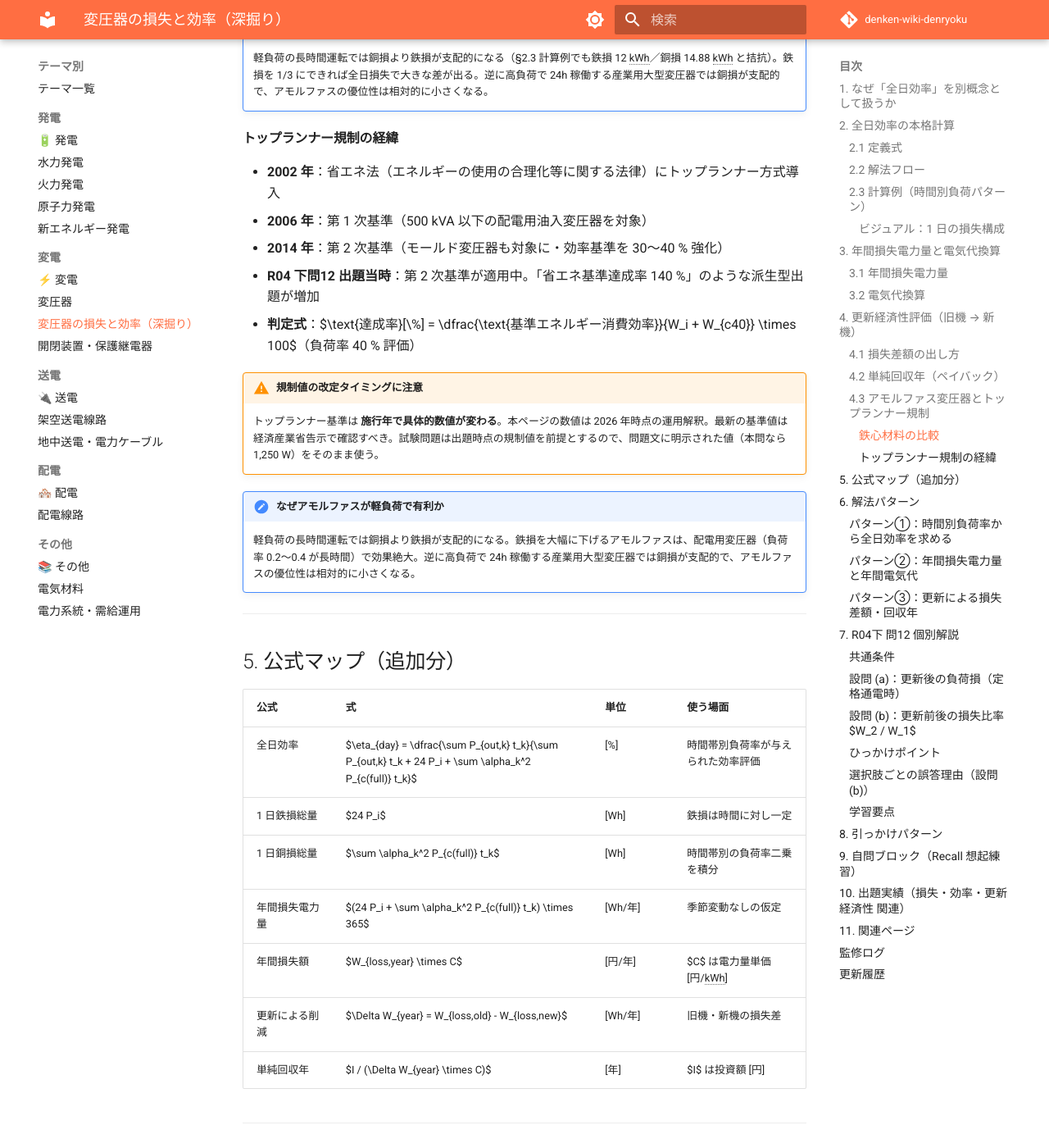
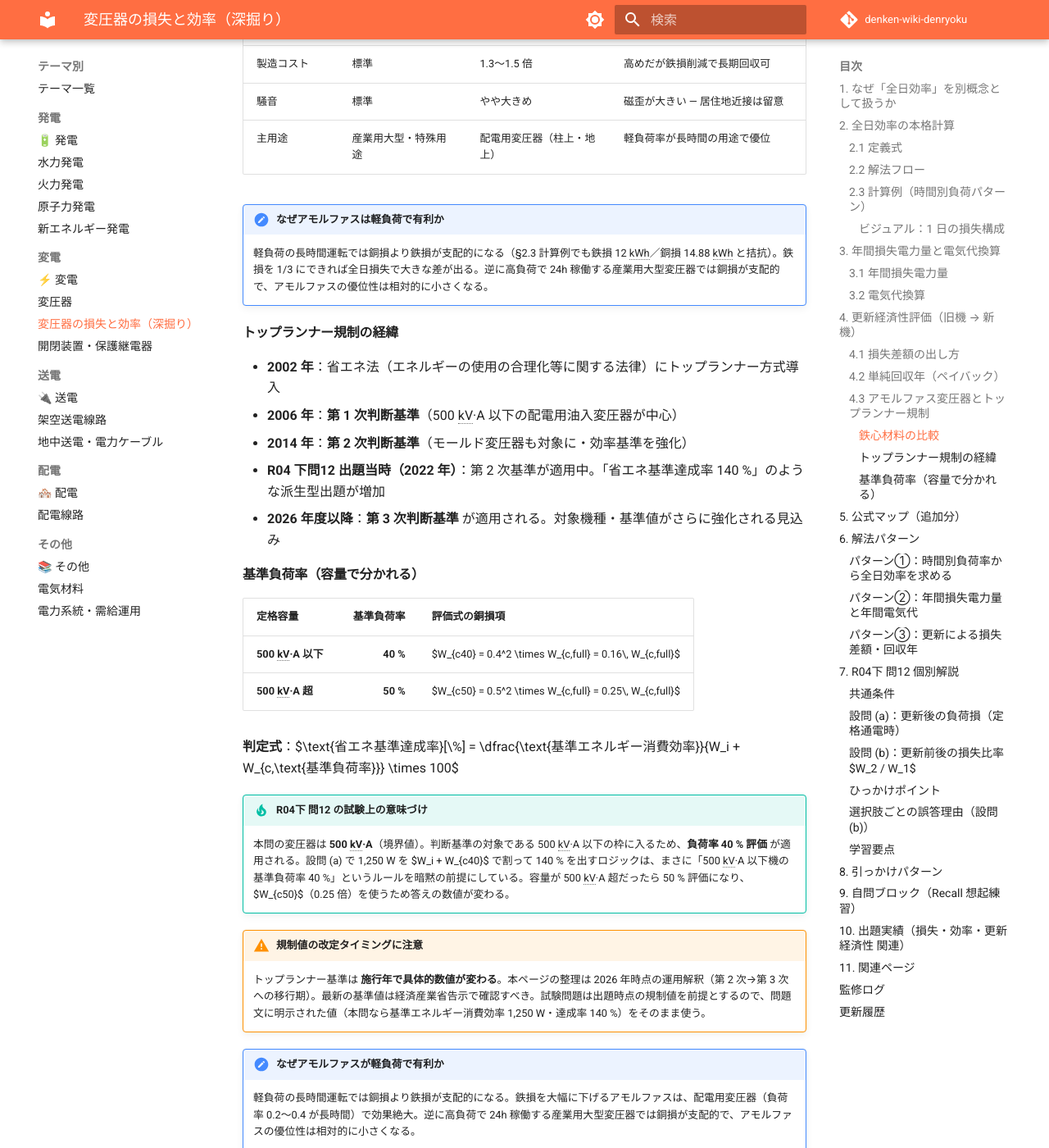
Before and after one commit to kfurufuru/denken-wiki-denryoku, an MkDocs documentation site: the page built from docs/themes/henatsuki-loss.md, in a window 1280 px wide and 1400 px high, scrolled down 5308 px. Shown: the whole window at 82% size. Built offline with MkDocs 1.6.1 and Material for MkDocs 9.7.7, drawn with Linux system fonts in a browser that asks for light colours; comment, search, counter and statistics services are not loaded; some of the changed text lies outside the part shown.

Commit message:
fix(henatsuki): v1.2 ChatGPT指摘6点反映（電圧変動率・定格表記・出典区分・トップランナー第3次）
henatsuki.md：
- §1「不可能」→「実用的でない」表現調整、単相 P=VI に三相 P=√3VIcosθ 補足追加
- §4 効率式を S_n（皮相 [V·A]）ベースに統一：η(α) = αS_n cosθ /（αS_n cosθ + P_i + α²P_c,full）
- §4 電圧変動率 ε_r = P_c / S_n × 100 に修正（P_rated 表記の W/VA 混同を解消）+ W/VA 単位統一の警告追加
- §5 パターン①②例題を S_n × α × cosθ ベースに書き直し（定格容量 10 kV·A・力率 1.0 を明示）
- §5.5 並行運転条件を 4 → 7 点に補強（位相変位・結線方式群・%R:%X 比 を追加）
- 「容量比どおりに分担されない」の初学者向け井戸イメージ tip 追加
- P_{c(full)} → P_{c,full} に表記揺れ解消

henatsuki-loss.md：
- §2.1 全日効率定義式に S_n を明示・負荷率は皮相基準と注記追加
- §2.3 計算例タイトルを S_n = 100 kV·A に修正
- §4.3 トップランナー第 3 次判断基準（2026 年度以降）と基準負荷率（500 kV·A 以下 40 %／超 50 %）を追記
- §4.3 R04下問12 が 500 kV·A 機なので 40 % 評価が暗黙適用される試験上の意味づけを追加
- §7 出典区分を明確化：一次ソース＝電気技術者試験センター公表問題、参考解説サイト＝電験王/やくとく
- 監修ログを同方針で書き直し（試験センターを一次ソースに格上げ）
- P_{c(full)} → P_{c,full} に表記揺れ解消

Co-Authored-By: Claude Opus 4.7 <noreply@anthropic.com>

```diff
--- a/docs/themes/henatsuki-loss.md
+++ b/docs/themes/henatsuki-loss.md
@@ -49,20 +49,25 @@ related_themes: [変圧器（基礎ハブ）, 配電線路, 電力系統・需
 
 ### 2.1 定義式
 
-$$\eta_{day} = \frac{\displaystyle \sum_k P_{out,k}\,t_k}{\displaystyle \sum_k P_{out,k}\,t_k \;+\; P_i \cdot 24 \;+\; \sum_k \alpha_k^2 P_{c(full)}\,t_k} \times 100 \quad [\%]$$
+$$\eta_{day} = \frac{\displaystyle \sum_k P_{out,k}\,t_k}{\displaystyle \sum_k P_{out,k}\,t_k \;+\; P_i \cdot 24 \;+\; \sum_k \alpha_k^2 P_{c,full}\,t_k} \times 100 \quad [\%]$$
 
-- $P_{out,k}$：時間帯 $k$ の出力 [W]（= 定格 $P_{rated} \times \alpha_k \times \cos\theta$）
-- $\alpha_k$：時間帯 $k$ の負荷率（0〜1）
+- $P_{out,k} = S_n \times \alpha_k \times \cos\theta$：時間帯 $k$ の出力 [W]
+- $S_n$：**定格容量 [V·A]**（皮相）— 例：500 kV·A、100 kV·A 等
+- $\alpha_k$：時間帯 $k$ の負荷率（0〜1・**皮相基準** $\alpha = S/S_n$）
+- $\cos\theta$：負荷力率
 - $t_k$：時間帯 $k$ の時間 [h]、$\sum t_k = 24$ h
 - $P_i$：鉄損 [W]（一定）
-- $P_{c(full)}$：定格時の銅損 [W]
+- $P_{c,full}$：定格時の銅損 [W]
+
+!!! note "負荷率は皮相 [kV·A] 基準"
+    変圧器の定格は皮相電力 $S_n$ [V·A] で与えられる。負荷率も皮相基準で、有効電力 $P_{out}$ [W] から負荷率を出すときは **力率で割って皮相に戻す**：$\alpha = P_{out}/(S_n \cos\theta)$。これを忘れて $P_{out}/S_n$ で計算すると力率分だけズレる（§7 R04下問12 (b) の罠①参照）。
 
 ### 2.2 解法フロー
 
 1. **時間別の負荷率と時間** を表に整理
 2. **出力電力量** $\sum P_{out,k} t_k$ を集計 [Wh]
 3. **鉄損総量** $24 P_i$ [Wh]（負荷率に依らず一定）
-4. **銅損総量** $\sum \alpha_k^2 P_{c(full)} t_k$ [Wh]
+4. **銅損総量** $\sum \alpha_k^2 P_{c,full} t_k$ [Wh]
 5. 定義式に代入
 
 ### 2.3 計算例（時間別負荷パターン）
@@ -113,7 +118,7 @@ $$\eta_{day} = \frac{\displaystyle \sum_k P_{out,k}\,t_k}{\displaystyle \sum_k P
 
 ---
 
-定格 100 kVA、力率 1.0、鉄損 $P_i = 500$ W、定格銅損 $P_{c(full)} = 1500$ W の変圧器を、次の負荷パターンで運転する：
+定格容量 $S_n = 100$ kV·A、力率 $\cos\theta = 1.0$、鉄損 $P_i = 500$ W、定格銅損 $P_{c,full} = 1500$ W の変圧器を、次の負荷パターンで運転する（力率 1.0 のため $P_{out} = S_n \alpha$ で W と V·A が偶然一致するケース）：
 
 | 時間帯 | 時間 $t_k$ [h] | 負荷率 $\alpha_k$ | 出力 $P_{out,k}$ [kW] |
 |---|---:|---:|---:|
@@ -131,7 +136,7 @@ $$24 P_i = 24 \times 500 = 12{,}000 \text{ Wh} = 12 \text{ kWh}$$
 
 **ステップ 3：銅損総量**
 
-$$\sum \alpha_k^2 P_{c(full)} t_k = (0.2^2 \times 8 + 0.6^2 \times 10 + 1.0^2 \times 6) \times 1500$$
+$$\sum \alpha_k^2 P_{c,full} t_k = (0.2^2 \times 8 + 0.6^2 \times 10 + 1.0^2 \times 6) \times 1500$$
 
 $$= (0.32 + 3.6 + 6.0) \times 1500 = 9.92 \times 1500 = 14{,}880 \text{ Wh} \approx 14.88 \text{ kWh}$$
 
@@ -152,7 +157,7 @@ $$\eta_{day} = \frac{1360}{1360 + 12 + 14.88} \times 100 = \frac{1360}{1386.88}
 
 1 日の損失を 365 日に拡張する。負荷パターンが季節で変わらないと仮定すると：
 
-$$W_{loss,year} = (24 P_i + \sum \alpha_k^2 P_{c(full)} t_k) \times 365 \quad [\text{Wh/年}]$$
+$$W_{loss,year} = (24 P_i + \sum \alpha_k^2 P_{c,full} t_k) \times 365 \quad [\text{Wh/年}]$$
 
 上記計算例なら $W_{loss,year} = (12 + 14.88) \times 365 = 9{,}811$ kWh/年。
 
@@ -203,13 +208,25 @@ $$\text{単純回収年} = \frac{I}{\Delta W_{year} \times C} \quad [\text{年}]
 #### トップランナー規制の経緯
 
 - **2002 年**：省エネ法（エネルギーの使用の合理化等に関する法律）にトップランナー方式導入
-- **2006 年**：第 1 次基準（500 kVA 以下の配電用油入変圧器を対象）
-- **2014 年**：第 2 次基準（モールド変圧器も対象に・効率基準を 30〜40 % 強化）
-- **R04 下問12 出題当時**：第 2 次基準が適用中。「省エネ基準達成率 140 %」のような派生型出題が増加
-- **判定式**：$\text{達成率}[\%] = \dfrac{\text{基準エネルギー消費効率}}{W_i + W_{c40}} \times 100$（負荷率 40 % 評価）
+- **2006 年**：**第 1 次判断基準**（500 kV·A 以下の配電用油入変圧器が中心）
+- **2014 年**：**第 2 次判断基準**（モールド変圧器も対象に・効率基準を強化）
+- **R04 下問12 出題当時（2022 年）**：第 2 次基準が適用中。「省エネ基準達成率 140 %」のような派生型出題が増加
+- **2026 年度以降**：**第 3 次判断基準** が適用される。対象機種・基準値がさらに強化される見込み
+
+#### 基準負荷率（容量で分かれる）
+
+| 定格容量 | 基準負荷率 | 評価式の銅損項 |
+|---|---:|---|
+| **500 kV·A 以下** | **40 %** | $W_{c40} = 0.4^2 \times W_{c,full} = 0.16\, W_{c,full}$ |
+| **500 kV·A 超** | **50 %** | $W_{c50} = 0.5^2 \times W_{c,full} = 0.25\, W_{c,full}$ |
+
+**判定式**：$\text{省エネ基準達成率}[\%] = \dfrac{\text{基準エネルギー消費効率}}{W_i + W_{c,\text{基準負荷率}}} \times 100$
+
+!!! tip "R04下 問12 の試験上の意味づけ"
+    本問の変圧器は **500 kV·A**（境界値）。判断基準の対象である 500 kV·A 以下の枠に入るため、**負荷率 40 % 評価** が適用される。設問 (a) で 1,250 W を $W_i + W_{c40}$ で割って 140 % を出すロジックは、まさに「500 kV·A 以下機の基準負荷率 40 %」というルールを暗黙の前提にしている。容量が 500 kV·A 超だったら 50 % 評価になり、$W_{c50}$（0.25 倍）を使うため答えの数値が変わる。
 
 !!! warning "規制値の改定タイミングに注意"
-    トップランナー基準は **施行年で具体的数値が変わる**。本ページの数値は 2026 年時点の運用解釈。最新の基準値は経済産業省告示で確認すべき。試験問題は出題時点の規制値を前提とするので、問題文に明示された値（本問なら 1,250 W）をそのまま使う。
+    トップランナー基準は **施行年で具体的数値が変わる**。本ページの整理は 2026 年時点の運用解釈（第 2 次→第 3 次への移行期）。最新の基準値は経済産業省告示で確認すべき。試験問題は出題時点の規制値を前提とするので、問題文に明示された値（本問なら基準エネルギー消費効率 1,250 W・達成率 140 %）をそのまま使う。
 
 !!! note "なぜアモルファスが軽負荷で有利か"
     軽負荷の長時間運転では銅損より鉄損が支配的になる。鉄損を大幅に下げるアモルファスは、配電用変圧器（負荷率 0.2〜0.4 が長時間）で効果絶大。逆に高負荷で 24h 稼働する産業用大型変圧器では銅損が支配的で、アモルファスの優位性は相対的に小さくなる。
@@ -220,10 +237,10 @@ $$\text{単純回収年} = \frac{I}{\Delta W_{year} \times C} \quad [\text{年}]
 
 | 公式 | 式 | 単位 | 使う場面 |
 |---|---|---|---|
-| 全日効率 | $\eta_{day} = \dfrac{\sum P_{out,k} t_k}{\sum P_{out,k} t_k + 24 P_i + \sum \alpha_k^2 P_{c(full)} t_k}$ | [%] | 時間帯別負荷率が与えられた効率評価 |
+| 全日効率 | $\eta_{day} = \dfrac{\sum P_{out,k} t_k}{\sum P_{out,k} t_k + 24 P_i + \sum \alpha_k^2 P_{c,full} t_k}$ | [%] | 時間帯別負荷率が与えられた効率評価 |
 | 1 日鉄損総量 | $24 P_i$ | [Wh] | 鉄損は時間に対し一定 |
-| 1 日銅損総量 | $\sum \alpha_k^2 P_{c(full)} t_k$ | [Wh] | 時間帯別の負荷率二乗を積分 |
-| 年間損失電力量 | $(24 P_i + \sum \alpha_k^2 P_{c(full)} t_k) \times 365$ | [Wh/年] | 季節変動なしの仮定 |
+| 1 日銅損総量 | $\sum \alpha_k^2 P_{c,full} t_k$ | [Wh] | 時間帯別の負荷率二乗を積分 |
+| 年間損失電力量 | $(24 P_i + \sum \alpha_k^2 P_{c,full} t_k) \times 365$ | [Wh/年] | 季節変動なしの仮定 |
 | 年間損失額 | $W_{loss,year} \times C$ | [円/年] | $C$ は電力量単価 [円/kWh] |
 | 更新による削減 | $\Delta W_{year} = W_{loss,old} - W_{loss,new}$ | [Wh/年] | 旧機・新機の損失差 |
 | 単純回収年 | $I / (\Delta W_{year} \times C)$ | [年] | $I$ は投資額 [円] |
@@ -261,8 +278,10 @@ $$\text{単純回収年} = \frac{I}{\Delta W_{year} \times C} \quad [\text{年}]
 
 ## 7. R04下 問12 個別解説
 
-!!! note "出典"
-    R04年度下期 法規 問12（出題：2022年9月／配点：B 問題）。一次ソース：[denken-ou.com](https://denken-ou.com/houkir4-2-12/)・[yaku-tik.com](https://yaku-tik.com/denken/r4s-h12/) で 2 ソース照合済み（2026-05-16）。
+!!! note "出典区分"
+    **一次ソース（公式）**：[一般財団法人 電気技術者試験センター](https://www.shiken.or.jp/)公表の R04 年度下期 第三種電気主任技術者試験 法規科目 問12（出題：2022 年 9 月／配点：B 問題）。
+
+    **参考解説サイト（解説照合用）**：[電験王（denken-ou.com）](https://denken-ou.com/houkir4-2-12/)・[やくとく（yaku-tik.com）](https://yaku-tik.com/denken/r4s-h12/) — 正答 (a)(5)・(b)(3) を 2 サイトで一致確認（2026-05-16）。問題文・選択肢は試験センター公表問題を正本とする。
 
 ### 共通条件
 
@@ -372,7 +391,7 @@ $$\text{単純回収年} = \frac{I}{\Delta W_{year} \times C} \quad [\text{年}]
     深夜・休日が長い設備で鉄損を見落とすと、年間損失の半分以上を取りこぼす。「鉄損は無負荷でもかかる損失」を忘れない。
 
 !!! warning "引っかけ②：銅損を負荷率の一次（×α）で計算する"
-    銅損は $\alpha^2 P_{c(full)}$。負荷率 0.5 のとき銅損は **1/4**（半分ではない）。直感に反するため必ず二乗を意識する。
+    銅損は $\alpha^2 P_{c,full}$。負荷率 0.5 のとき銅損は **1/4**（半分ではない）。直感に反するため必ず二乗を意識する。
 
 !!! warning "引っかけ③：「最大効率になる負荷率」と「全日効率最大になる負荷パターン」を混同"
     瞬時効率最大は $P_i = \alpha^2 P_c$（[基礎ハブの解法パターン②](henatsuki.md)）。全日効率最大は **24h の負荷パターン全体** で評価する別概念。軽負荷時間が長ければ鉄損の小さい機種が有利。
@@ -390,10 +409,10 @@ $$\text{単純回収年} = \frac{I}{\Delta W_{year} \times C} \quad [\text{年}]
     鉄損は印加電圧と周波数で決まる磁束密度の変化に起因する（ヒステリシス損＋渦電流損）。負荷電流が変わっても一次電圧が一定なら磁束密度も一定。よって鉄損は変わらない。これが「無負荷損」とも呼ばれる理由。
 
 ??? question "Q2：なぜ銅損は負荷率の二乗に比例するのか？"
-    銅損は $I^2 R$。電流 $I$ が負荷率 $\alpha$ に比例（$I = \alpha I_{rated}$）するから、$P_c(\alpha) = (\alpha I_{rated})^2 R = \alpha^2 P_{c(full)}$。二乗の根源は「電力 = 電流の二乗 × 抵抗」のジュール熱式。
+    銅損は $I^2 R$。電流 $I$ が負荷率 $\alpha$ に比例（$I = \alpha I_{rated}$）するから、$P_c(\alpha) = (\alpha I_{rated})^2 R = \alpha^2 P_{c,full}$。二乗の根源は「電力 = 電流の二乗 × 抵抗」のジュール熱式。
 
 ??? question "Q3：瞬時効率最大の条件は何か？ なぜそれで最大になるか？"
-    $P_i = \alpha^2 P_{c(full)}$、すなわち鉄損 = 銅損 のとき効率最大。効率式 $\eta(\alpha)$ を $\alpha$ で微分して 0 を解くと得られる。直感的には固定損（鉄損）と変動損（銅損）が等しいとき全損失に対する出力割合が最大化される。
+    $P_i = \alpha^2 P_{c,full}$、すなわち鉄損 = 銅損 のとき効率最大。効率式 $\eta(\alpha)$ を $\alpha$ で微分して 0 を解くと得られる。直感的には固定損（鉄損）と変動損（銅損）が等しいとき全損失に対する出力割合が最大化される。
 
 ??? question "Q4：全日効率と瞬時効率の違いは？"
     瞬時効率は **特定の負荷率 1 点** での効率値。全日効率は **24h の負荷パターン全体** を積分した効率で、鉄損は時間ぶん常時かかり銅損は負荷率二乗で振れる。軽負荷時間が長い設備では鉄損の小さい機種（アモルファスなど）が有利。
@@ -436,10 +455,13 @@ $$\text{単純回収年} = \frac{I}{\Delta W_{year} \times C} \quad [\text{年}]
 ## 監修ログ
 
 - **作成日**：2026-05-16
-- **一次ソース**：[変圧器（基礎ハブ）](henatsuki.md)（既存・損失/効率セクション v1.0）・電気事業法施行規則・省エネ法トップランナー基準
-- **検証手段**：全日効率・年間損失の数値例を電卓再計算 → 隣接 henatsuki.md と記号体系（$P_i, P_c, \alpha, \eta_{day}$）整合確認
-- **§7 R04下 問12 二次ソース照合**：[denken-ou.com](https://denken-ou.com/houkir4-2-12/)・[yaku-tik.com](https://yaku-tik.com/denken/r4s-h12/) で正答 (a)(5)・(b)(3) 一致確認（2026-05-16）
+- **一次ソース**：[一般財団法人 電気技術者試験センター](https://www.shiken.or.jp/) 公表の第三種電気主任技術者試験過去問（R04 下期 法規 問12）・省エネ法（エネルギーの使用の合理化等に関する法律）トップランナー基準・経済産業省告示
+- **隣接 wiki**：[変圧器（基礎ハブ）](henatsuki.md)（損失/効率セクションの記号体系 $P_i, P_{c,full}, S_n, \alpha, \eta_{day}$ と整合）
+- **参考解説サイト（照合用）**：電験王 ([denken-ou.com](https://denken-ou.com/houkir4-2-12/))・やくとく ([yaku-tik.com](https://yaku-tik.com/denken/r4s-h12/)) — 正答 (a)(5)・(b)(3) 一致確認（2026-05-16）
+- **検証手段**：全日効率・年間損失・R04下問12 (a)(b) の数値例を電卓再計算 → 隣接 henatsuki.md と記号体系整合確認
 
 ## 更新履歴
 
+- **v1.2**（2026-05-16）：ChatGPT レビュー反映。$\varepsilon_r = P_c/S_n$ 表記修正・効率式を $S_n$ ベースに統一・出典表記を試験センター公式に修正・トップランナー第3次基準（2026年度）追記・並行運転条件を位相変位／結線方式／%R:%X比 まで補強・「不可能 → 実用的でない」表現調整。
+- **v1.1**（2026-05-16）：階段グラフ SVG・棲み分けマップ・アモルファス比較表・トップランナー経緯・§6 重複削減を追加。
 - **v1.0**（2026-05-16）：新規作成。henatsuki.md の損失・効率セクションの深掘り版として発足。法規 R04下 問12 対策の入口を兼ねる。
```
Also changed, not shown: docs/themes/henatsuki.md (+58 -36 lines).
